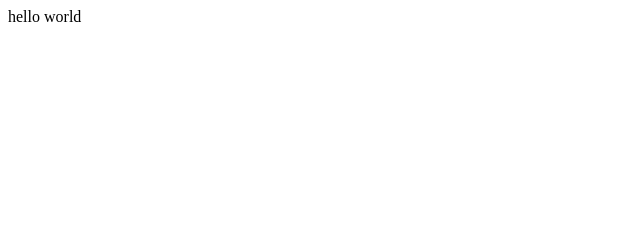
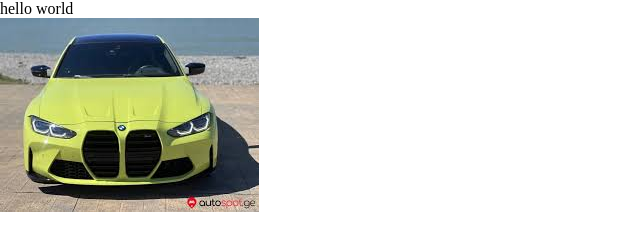
Before and after one commit to sigmazimov007/people-1-and-2, a plain HTML site: page index.html in a window 1280 px wide. Shown: the whole page, without its empty margins (0-640 px from the left). Drawn offline with Linux system fonts and the light colour scheme.

Commit message:
first commit

```diff
--- a/index.html
+++ b/index.html
@@ -13,7 +13,9 @@
         </nav>
     </header>
 
-    <section></section>
+    <section>
+        <img src="./images.jpg" alt="">
+    </section>
     <section></section>
     <section></section>
 
--- a/main.css
+++ b/main.css
@@ -2,3 +2,9 @@
     height: 1333px;
     margin: 0 auto;
 }
+
+*{
+    padding: 0;
+    margin: 0;
+    box-sizing: border-box;
+}
```
Also changed, not shown: images.jpg (added).
